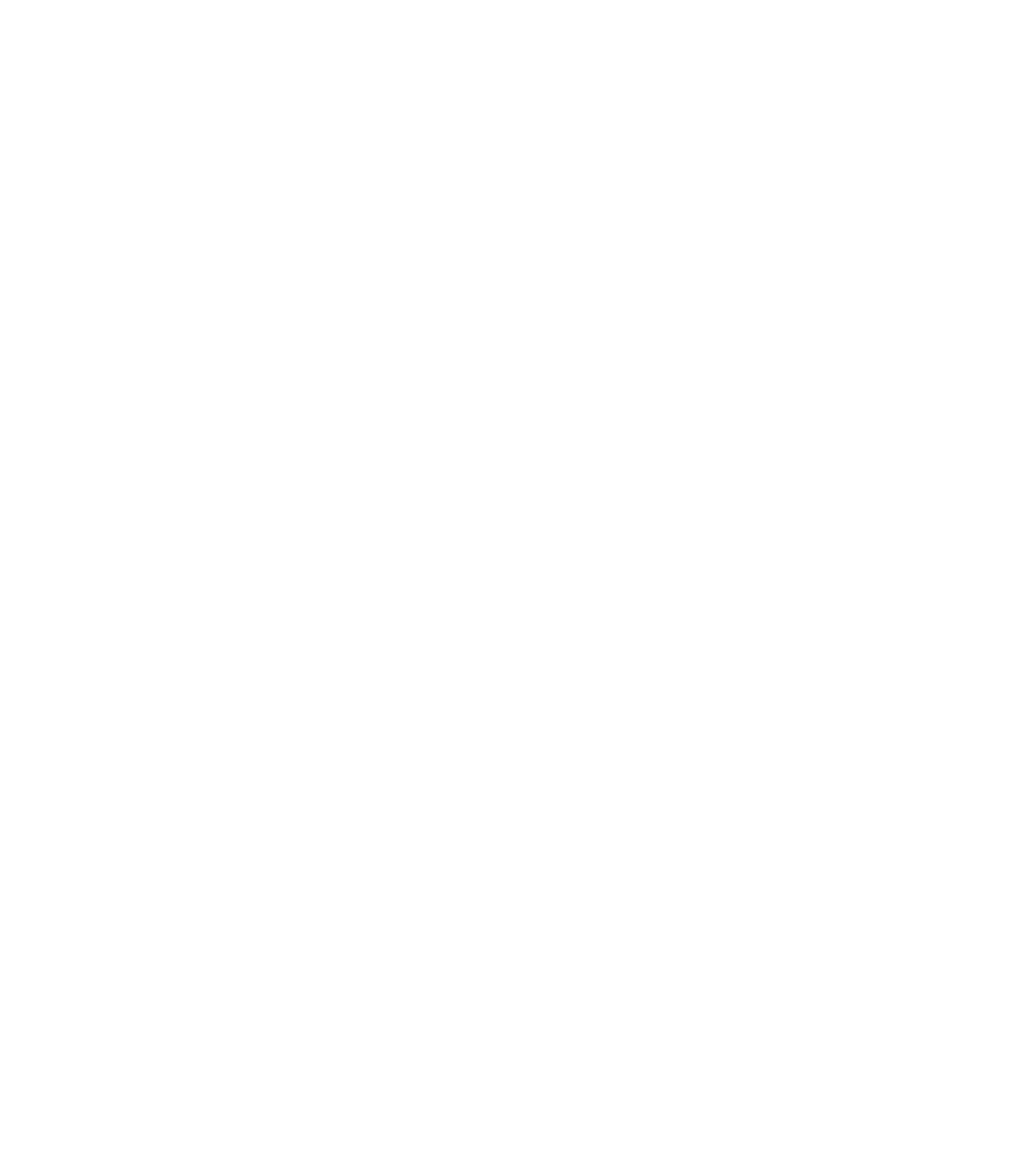
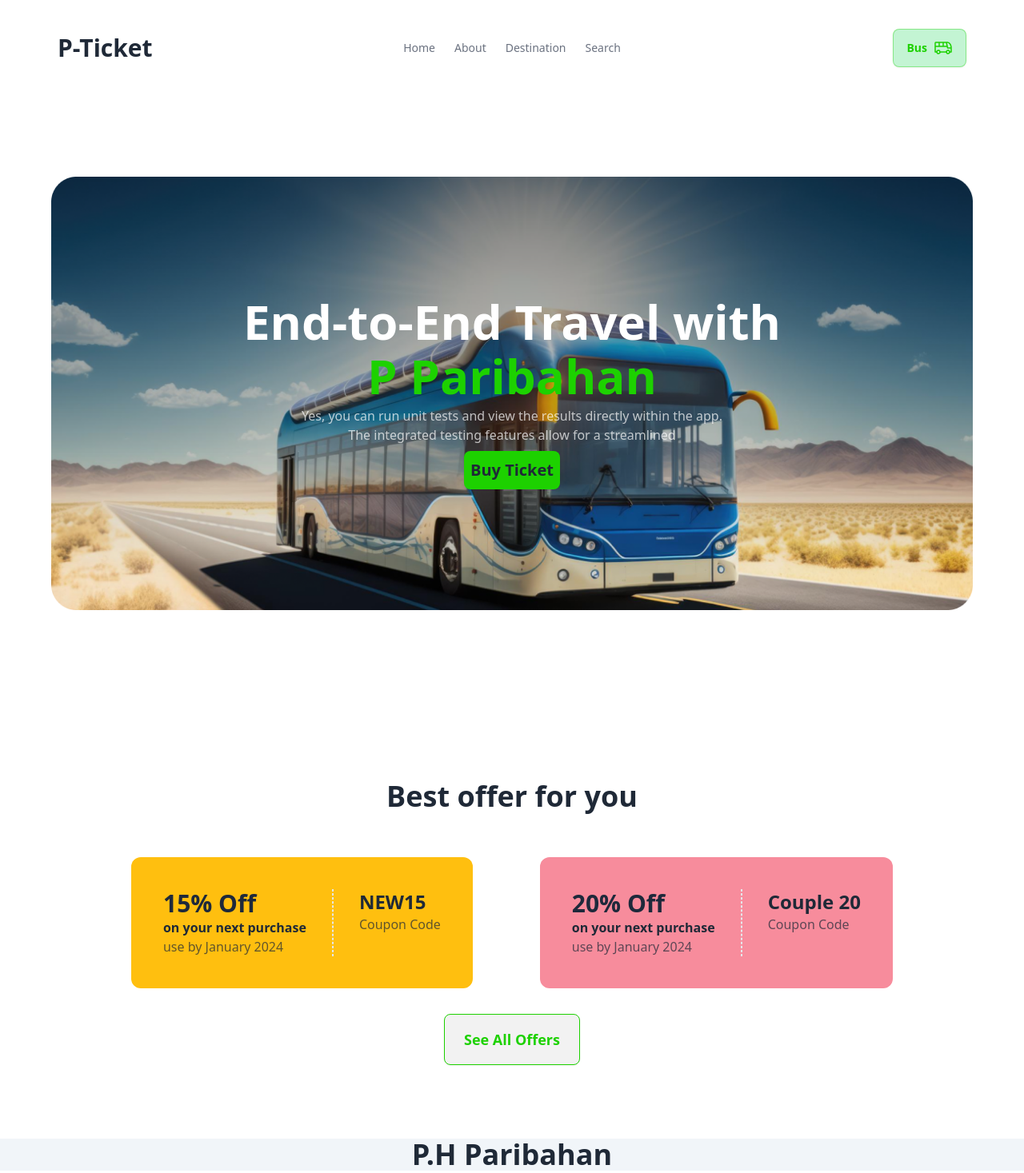
Before and after one commit to Meghla15/p-poribohon, a plain HTML site: page index.html in a window 1280 px wide. Shown: the whole page at 80% size. Before the commit the page ends 800 px from the top, so only its background shows below. Drawn offline with nearby package versions, Linux system fonts and the light colour scheme.

Commit message:
second commit

```diff
--- a/index.html
+++ b/index.html
@@ -11,11 +11,133 @@
     <script src="https://cdn.tailwindcss.com"></script>
     <link rel="stylesheet" href="./styles/style.css">
 </head>
-<body>
-    <header>
+<body class="font-poppins">
+    <header class=" lg:px-16 lg:py-7 p-2">
+        <!-- navbar start -->
+        <div class="navbar bg-base-100">
+            <div class="navbar-start">
+              <div class="dropdown">
+                <div tabindex="0" role="button" class="btn btn-ghost lg:hidden">
+                  <svg xmlns="http://www.w3.org/2000/svg" class="h-5 w-5" fill="none" viewBox="0 0 24 24" stroke="currentColor"><path stroke-linecap="round" stroke-linejoin="round" stroke-width="2" d="M4 6h16M4 12h8m-8 6h16" /></svg>
+                </div>
+                <ul tabindex="0" class="menu menu-sm dropdown-content mt-3 z-[1] p-2 shadow bg-base-100 rounded-box w-52 gap-2">
+                  <li>Home</li>
+                  <li>About</li>
+                  <li>Destination</li>
+                  <li>Search</li>
+                </ul>
+              </div>
+              <h1 class="text-3xl font-extrabold font-poppins">P-Ticket</h1>
+            </div>
+            <div class="navbar-center hidden lg:flex">
+              <ul class="menu menu-horizontal px-1 gap-6 text-gray-500 font-normal">
+                <li>Home</li>
+                  <li>About</li>
+                  <li>Destination</li>
+                  <li>Search</li>
+              </ul>
+            </div>
+            <div class="navbar-end">
+              <a class="btn bg-[#00d1463c] text-[#1DD100] border-[1px] border-[#1cd1005d]">Bus <img src="./images/bus-icon.png" alt=""></a>
+            </div>
+          </div>
+        <!-- navbar end  -->
 
+
+          <!-- banner  -->
+           <!-- <div class="mx-auto lg:mt-7 lg:p-4 p-2  relative">
+            <img class="w-full" src="./images/banner.png" alt="">
+            <div id="hidden" class="flex justify-around lg:flex-row gap-2 ">
+                 Users
+                <div class="w-[20%] flex justify-evenly border-b-4 border-[#1DD100] shadow-sm bg-slate-100 p-3 rounded-lg absolute top-[78%] left-[15%]">
+                 <img src="./images/people.png" alt="">
+                <div>
+                    <h1 class="text-3xl font-extrabold">500+</h1>
+                    <p>Registered Users</p>
+                </div>
+                </div>
+                Ticket
+                <div class="w-[20%] flex justify-evenly border-b-4 border-[#1DD100] shadow-sm bg-slate-100 p-3 rounded-lg absolute top-[78%] ">
+                 <img src="./images/ticket-cupon.png" alt="">
+                <div>
+                    <h1 class="text-3xl font-extrabold">1.7 Lacks</h1>
+                    <p>Tickets Sold</p>
+                </div>
+                </div>
+                Partners
+                <div class="w-[20%] flex justify-evenly border-b-4 border-[#1DD100] shadow-sm bg-slate-100 p-3 rounded-lg absolute top-[78%] right-[15%]">
+                 <img src="./images/bus-logo.png" alt="">
+                <div>
+                    <h1 class="text-3xl font-extrabold">80K+</h1>
+                    <p>Rental partners</p>
+                </div>
+                </div>
+
+            </div>
+          </div>   -->
+
+
+          <div>
+            <div class="hero min-h-screen ">
+                <img class="w-full" src="./images/banner.png" alt="">
+                <div class="hero-content text-center">
+
+                  <div class="">
+                    <h1 class="lg:text-6xl text-3xl font-bold text-white mb-2">End-to-End Travel with</h1>
+                    <p class="lg:text-6xl text-3xl text-[#1DD100] font-bold mb-2"> P Paribahan</p>
+                    <p class="lg:text-base text-sm text-center text-white opacity-70 mb-2">Yes, you can run unit tests and view the results directly within the app. <br> The integrated testing features allow for a streamlined </p>
+                    <button class="btn bg-[#1DD100] border-none text-xl p-2">Buy Ticket</button>
+                  </div>
+                </div>
+              </div>
+          </div>
+          <!-- banner  -->
     </header>
     <main>
+        <!-- Best offers  -->
+        <section class="lg:px-16 lg:py-7 p-2">
+            <h1 class="lg:mt-7 lg:text-4xl text-2xl text-center font-bold">Best offer for you</h1>
+           <div class="flex flex-col lg:flex-row justify-evenly gap-3 lg:mt-4 lg:px-7 px-10">
+            <!-- 1st coupon  -->
+            <div class="flex gap-8 bg-[#FFBF0F] p-10 rounded-xl mt-10">
+             <div>
+                <h1 class="text-3xl font-bold text-slate-800">15% Off</h1>
+             <p class="font-semibold">on your next purchase</p>
+             <p class="opacity-70">use by January 2024</p>
+             </div>
+             <span class="border-x-[1px] border-dashed"></span>
+             <div>
+                <h4 class="text-2xl font-semibold">NEW15</h4>
+                <p class="opacity-70">Coupon Code </p>
+             </div>
+            </div>
+            <!-- 2nd coupon  -->
+            <div class="flex gap-8 bg-[#F78C9C] p-10 rounded-xl mt-10">
+                <div>
+                   <h1 class="text-3xl font-bold text-slate-800">20% Off</h1>
+                <p class="font-semibold">on your next purchase</p>
+                <p class="opacity-70">use by January 2024</p>
+                </div>
+                <span class="border-x-[1px] border-dashed"></span>
+                <div>
+                   <h4 class="text-2xl font-semibold">Couple 20</h4>
+                   <p class="opacity-70">Coupon Code </p>
+                </div>
+               </div>
+
+           </div>
+          <div class="flex justify-center items-center  lg:mt-8 mt-4">
+            <button class="btn sm:btn-sm md:btn-md lg:btn-lg text-[#1DD100] border-[1px] border-[#1DD100] ">See All Offers</button>
+          </div>
+
+
+        </section>
+
+        <!-- form section  -->
+        <section class="bg-slate-100 mt-16">
+            <h1 class="text-4xl font-semibold text-center">P.H Paribahan</h1>
+
+        </section>
 
     </main>
 
--- a/styles/style.css
+++ b/styles/style.css
@@ -0,0 +1,3 @@
+/* Poppins font   */
+@import url('https://fonts.googleapis.com/css2?family=Poppins:wght@400;500;600;700;800;900&display=swap')
+/* poppins font  */
```
